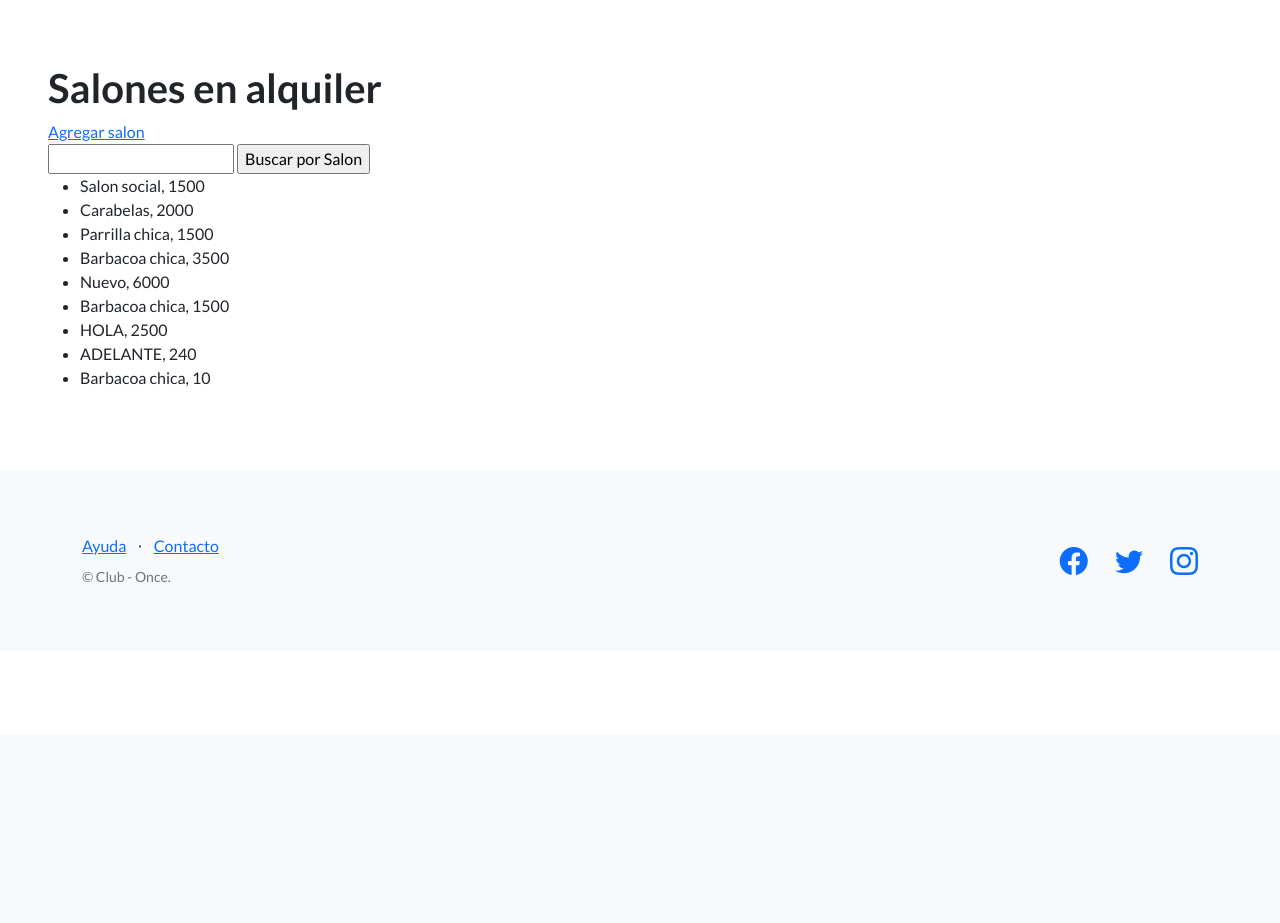
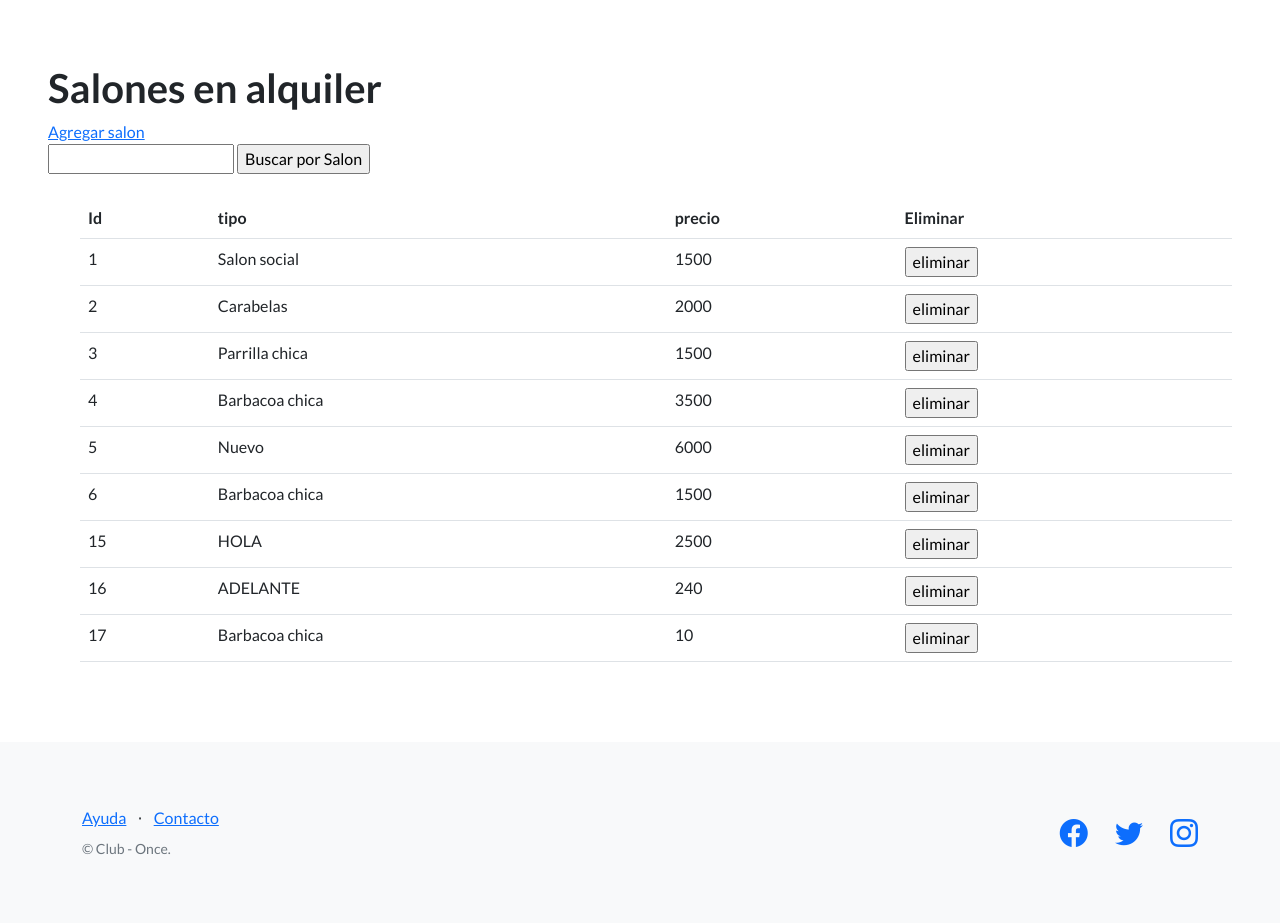
Before and after one commit to Peulype/PYTHON_3ENTREGA_2PRUEBA2, a Django app: page /salones/ in a window 1280 px wide. Shown: the part 66-989 px from the top of the page. Before the commit the page ends 649 px from the top, so only its background shows below. Run offline with Django 4.2, Linux system fonts and the light colour scheme; data comes from the database, SQL or seed files in the repository; some libraries are stand-ins or nearby versions.

Commit message:
eliminar curso y agrego numero de id

```diff
--- a/club_once_estrellas/templates/club_once_estrellas/lista_salones.html
+++ b/club_once_estrellas/templates/club_once_estrellas/lista_salones.html
@@ -10,12 +10,33 @@
       <input type="text" name="busqueda">
       <input type="submit" value="Buscar por Salon">
     </form>
+    <br>
 
     <ul>
-    {% for salon in Salones %}
-      <li>{{ salon.tipo }}, {{ salon.precio }}</li>
+    <table class="table">
+      <tbody>
+        <tr>
+          <th>Id</th>
+          <th>tipo</th>
+          <th>precio</th>
+          <th>Eliminar</th>
+        </tr>
+        {% for salon in Salones %}
+        <tr>
+          <td>{{ salon.id }}</td>
+          <td>{{ salon.tipo }}</td>
+          <td>{{ salon.precio }}</td>
+          <td>
+            <form action="{% url 'eliminar_salon' salon.id %}" method="post">
+              {% csrf_token %}
+              <input type="submit" value="eliminar"/>
+            </form>
+          </td>
+        </tr>
     {% endfor %}
-    </ul>
+      </tbody>
+    </table>
+
   </div>
 </section>
 {% endblock contenido %}
--- a/club_once_estrellas/urls.py
+++ b/club_once_estrellas/urls.py
@@ -20,7 +20,8 @@ from django.urls import path, include
 from club_once_estrellas.views import exito
 
 
-from club_once_estrellas.views import lista_de_actividades, Salones_en_alquiler, lista_de_socios, agregar_salon, buscar_salon, exito
+from club_once_estrellas.views import lista_de_actividades, Salones_en_alquiler, lista_de_socios, agregar_salon, buscar_salon, exito, \
+    eliminar_salon
 
 
 
@@ -29,6 +30,7 @@ urlpatterns = [
     path("salones/", Salones_en_alquiler, name="lista_salones"),
     path("Sociosonce/", lista_de_socios, name= "lista_de_socios"),
     path("agregar-salon/", agregar_salon, name= "agregar_salon"),
+    path("borrar-salon/<int:id>/", eliminar_salon, name= "eliminar_salon"),
     path("buscar-salon/", buscar_salon, name= "buscar_salon"),
     path("exito/", exito, name="exito")
     ]
--- a/club_once_estrellas/views.py
+++ b/club_once_estrellas/views.py
@@ -112,3 +112,10 @@ def buscar_salon(request):
             context=contexto,
         )
         return http_response
+
+def eliminar_salon(request, id):
+    salones = Salones.objects.get(id=id)
+    if request.method == "POST":
+        salones.delete()
+        url_exitosa = reverse('lista_salones')
+        return redirect(url_exitosa)
```
